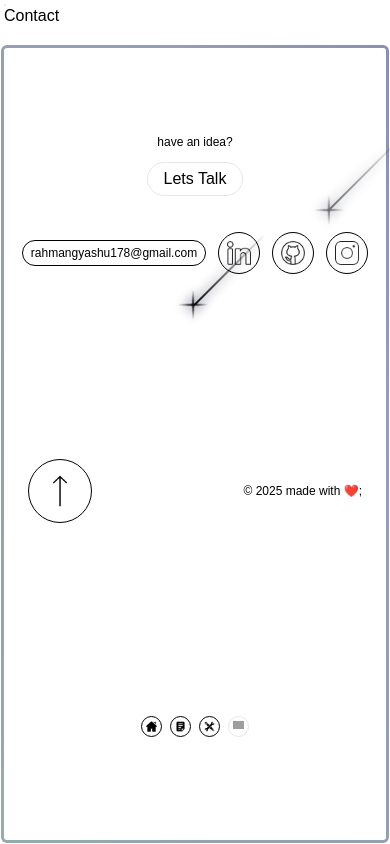
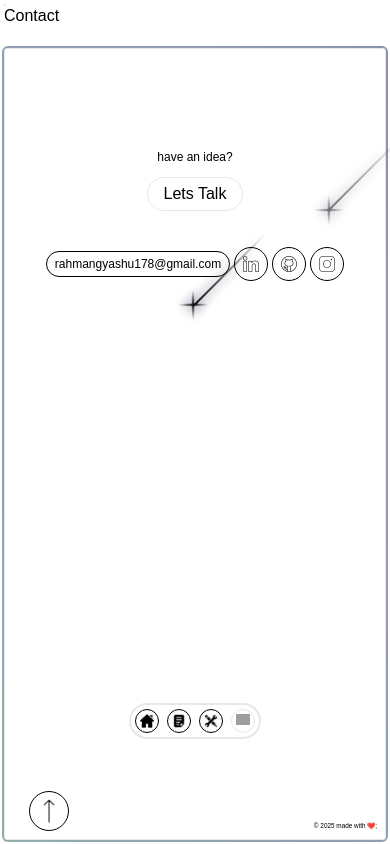
Before and after one commit to NotGyashu/Updated-Portfolio, a React (Create React App) app: page /contact in a window 390 px wide. Built offline with nearby package versions, Linux system fonts and the light colour scheme; grey boxes are pictures that could not be loaded; the HTML template or start-up script is replaced by a standard one; a web font is replaced by a local one.

Commit message:
fix: Update layout properties in Contact, Projects, and MainNavbar components for improved responsiveness and spacing

```diff
--- a/src/components/contact.js
+++ b/src/components/contact.js
@@ -72,7 +72,7 @@ export const Contact = () => {
       </div>
       <div className="flex flex-col gap-5 flex-grow">
         <div className="lg:text-6xl md:text-4xl Panchang-font">Contact</div>
-        <div className="flex flex-col gap-3 gradient-border justify-around bg-white flex-grow">
+        <div className="border flex flex-col gap-3 gradient-border justify-around bg-white flex-grow">
           <div className="flex flex-col gap-3 items-center justify-center">
             <div
               className="Panchang-font hover:underline lg:text-xl text-xs"
@@ -100,7 +100,7 @@ export const Contact = () => {
               Lets Talk
             </motion.div>
             <div
-              className="flex justify-center mt-6 gap-3 items-center cursor-pointer"
+              className="flex justify-center mt-6 md:gap-3 gap-1 items-center cursor-pointer"
               onMouseEnter={disableCursor}
               onMouseLeave={enableCursor}
             >
@@ -132,15 +132,15 @@ export const Contact = () => {
                   className="border border-black rounded-full"
                   onClick={() => handleClick(s.link)}
                 >
-                  <img src={s.src} className="h-6 w-6 lg:m-4 m-2" />
+                  <img src={s.src} className="md:h-6 md:w-6 lg:m-4 m-2 h-4 w-4" />
                 </motion.div>
               ))}
             </div>
           </div>
 
-          <div className="flex justify-between items-center px-6">
+          <div className="flex   justify-between items-center px-6">
             <motion.div
-              className="lg:h-20 lg:w-20 h-16 w-16 cursor-pointer border border-black rounded-full flex justify-center items-center"
+              className="lg:h-20  lg:w-20 h-10 w-10 absolute bottom-2  cursor-pointer border border-black rounded-full flex justify-center items-center"
               variants={{
                 hidden: { opacity: 0 },
                 visible: { opacity: 1 },
@@ -160,17 +160,17 @@ export const Contact = () => {
             >
               <img
                 src="\icons8-up-arrow-100.png"
-                className="lg:h-12 h-8 w-8 lg:w-12"
+                className="lg:h-12 h-6 w-6 lg:w-12"
               />
             </motion.div>
-            <div className="Panchang-font text-xs">
+            <div className="Panchang-font clamp absolute bottom-2 right-2 text-[clamp(.4rem,1.5vw,2rem)]">
               &copy; {year} made with &#x2764;&#xFE0F;;
             </div>
           </div>
          {/* Navbar - centered and self-sized */}
-                 <div className="flex justify-center items-center flex-shrink-0 pb-2">
+                 <div className="flex justify-center items-center flex-shrink-0">
                    <div
-                     className="border border-white lg:px-2 lg:py-1 px-3 py-1 rounded-full w-fit"
+                     className="border-2 lg:px-2 lg:py-1 px-1 rounded-full "
                      id="nav"
 
                    >
--- a/src/components/projects.js
+++ b/src/components/projects.js
@@ -75,7 +75,7 @@ function Projects() {
       {/* Main content area - Takes remaining space */}
       <div className="flex md:gap-5 h-full gap-26 flex-col  p-2">
       <div
-        className="flex  lg:mx-7 h-[90%]   gap-12 lg:gap-28 md:gap-16 justify-between overflow-x-scroll no-scrollbar"
+        className="flex  lg:mx-7 h-[80%]   gap-12 lg:gap-28 md:gap-16 justify-between overflow-x-scroll no-scrollbar"
         id="parent"
         ref={scrollRef}
         style={{
--- a/src/subComponents/mainNavbar.js
+++ b/src/subComponents/mainNavbar.js
@@ -74,7 +74,7 @@ function MainNavbar() {
               param === img.name
                 ? "gradient-border-2 "
                 : " border-black"
-            } bg-transparent rounded-full p-1 lg:p-2 h-[clamp(1.3rem,3vw,4rem)] w-[clamp(1.3rem,3vw,4rem)]`}
+            } bg-transparent rounded-full p-1 lg:p-2 lg:h-12 h-6 w-6 lg:w-12`}
             whileHover={{ scale: 1.1 }}
           >
             <Link to={img.link}>
```
